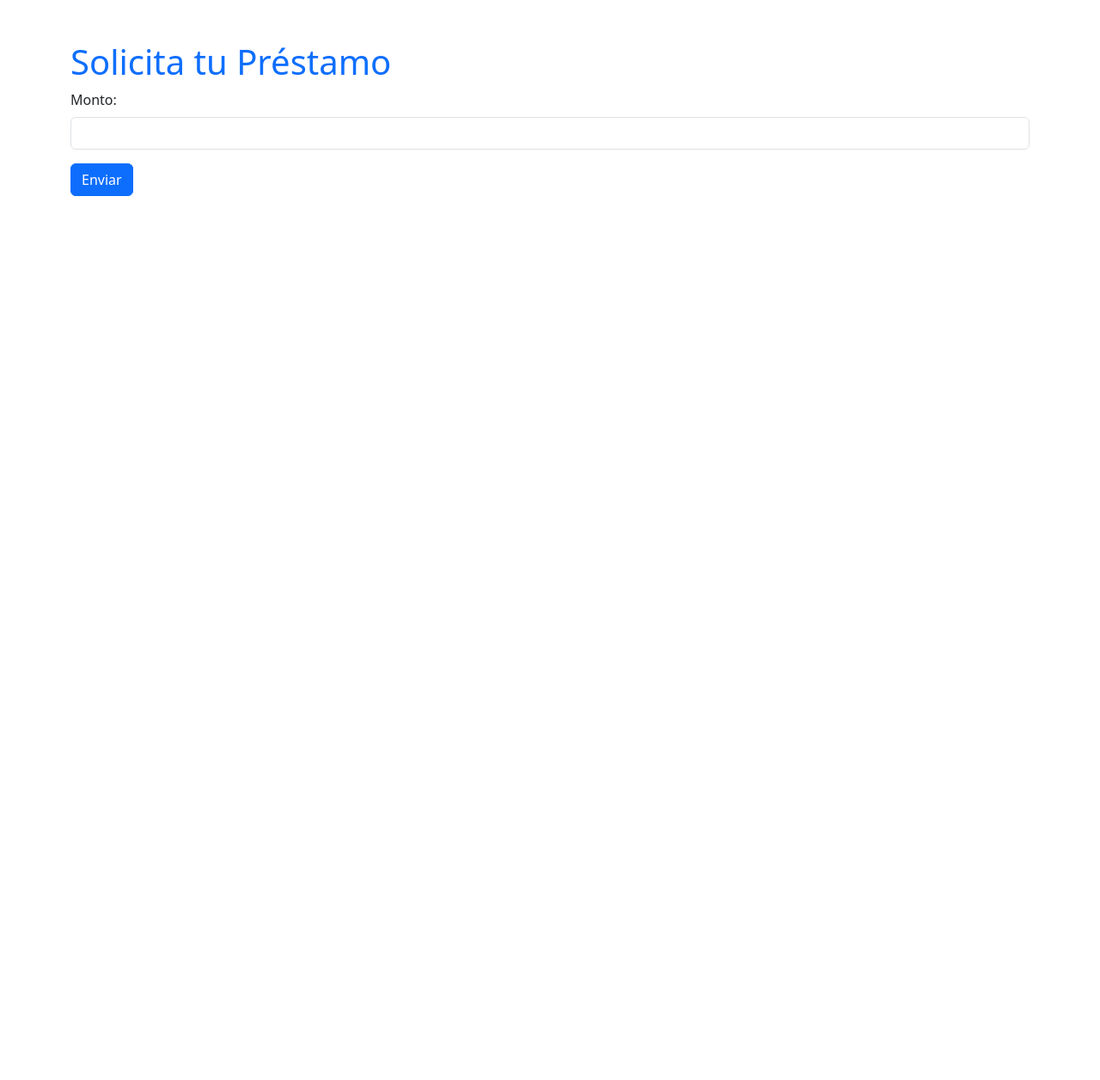
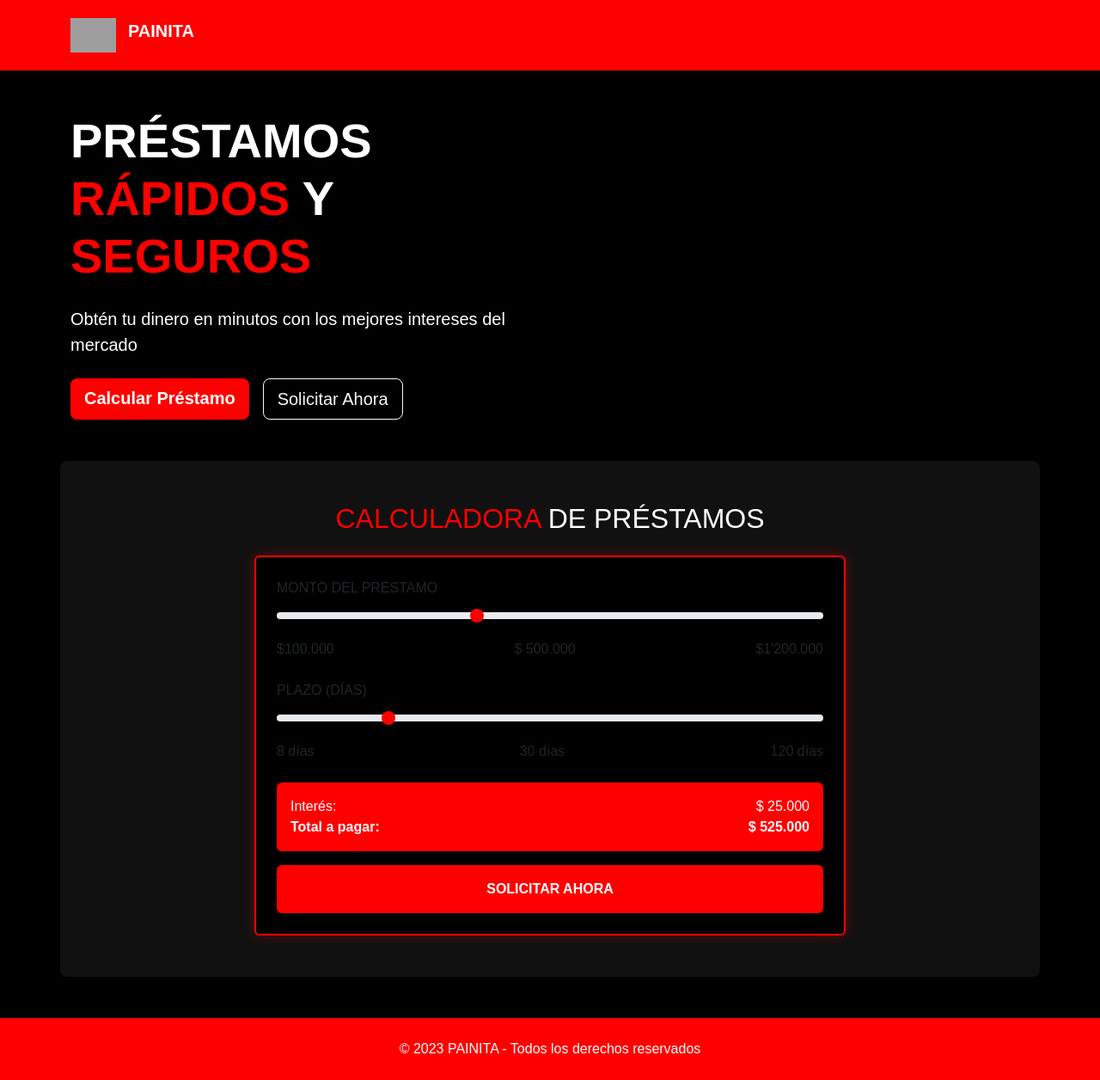
Before and after one commit to Sntg04/painita, a PHP site: page / in a window 1280 px wide. Shown: the whole page at 86% size. Before the commit the page ends 228 px from the top, so only its background shows below. Run offline with PHP 8.4, Linux system fonts and the light colour scheme; grey boxes are pictures that could not be loaded.

```diff
--- a/public/css/styles.css
+++ b/public/css/styles.css
@@ -1,4 +1,56 @@
-.hero-section {
-    background-color: #f8f9fa;
-    padding: 100px 0;
+:root {
+  --red: #FF0000;
+  --black: #000000;
+  --white: #FFFFFF;
 }
+
+/* Colores personalizados */
+.bg-red-custom {
+  background-color: var(--red) !important;
+}
+
+.text-red-custom {
+  color: var(--red) !important;
+}
+
+.bg-dark-custom {
+  background-color: #111111 !important;
+}
+
+.border-red-custom {
+  border: 2px solid var(--red) !important;
+}
+
+.btn-red-custom {
+  background-color: var(--red);
+  color: var(--white);
+  border: none;
+  font-weight: bold;
+}
+
+.btn-red-custom:hover {
+  background-color: #cc0000;
+  color: var(--white);
+}
+
+/* Estilos para la calculadora */
+.form-range::-webkit-slider-thumb {
+  background: var(--red);
+}
+
+.form-range::-moz-range-thumb {
+  background: var(--red);
+}
+
+.form-range::-ms-thumb {
+  background: var(--red);
+}
+
+/* Ajustes generales */
+body {
+  font-family: 'Arial', sans-serif;
+}
+
+.card {
+  box-shadow: 0 0 15px rgba(255, 0, 0, 0.3);
+}
--- a/public/index.html
+++ b/public/index.html
@@ -7,19 +7,88 @@
   <link href="https://cdn.jsdelivr.net/npm/bootstrap@5.3.2/dist/css/bootstrap.min.css" rel="stylesheet">
   <link href="/css/styles.css" rel="stylesheet">
 </head>
-<body>
-  <div class="container mt-5">
-    <h1 class="text-primary">Solicita tu Préstamo</h1>
-    <form id="formPrestamo">
-      <div class="mb-3">
-        <label class="form-label">Monto:</label>
-        <input type="number" class="form-control" id="monto" required>
+<body class="bg-black text-white">
+  <!-- Barra de Navegación -->
+  <nav class="navbar navbar-dark bg-red-custom py-3">
+    <div class="container">
+      <a class="navbar-brand fw-bold" href="#">
+        <img src="/images/logo.png" alt="PAINITA" height="40" class="d-inline-block align-top me-2">
+        PAINITA
+      </a>
+    </div>
+  </nav>
+
+  <!-- Hero Section con Calculadora -->
+  <section class="container my-5">
+    <div class="row">
+      <div class="col-lg-6">
+        <h1 class="display-4 fw-bold mb-4">PRÉSTAMOS <span class="text-red-custom">RÁPIDOS</span> Y <span class="text-red-custom">SEGUROS</span></h1>
+        <p class="lead mb-4">Obtén tu dinero en minutos con los mejores intereses del mercado</p>
+        <div class="d-flex gap-3">
+          <a href="#calculadora" class="btn btn-red-custom btn-lg">Calcular Préstamo</a>
+          <a href="/solicitar" class="btn btn-outline-light btn-lg">Solicitar Ahora</a>
+        </div>
       </div>
-      <button type="submit" class="btn btn-primary">Enviar</button>
-    </form>
-    <div id="resultado" class="mt-3"></div>
-  </div>
+    </div>
+  </section>
 
+  <!-- Calculadora de Préstamos -->
+  <section id="calculadora" class="container bg-dark-custom p-5 rounded-3 mb-5">
+    <h2 class="text-center mb-4"><span class="text-red-custom">CALCULADORA</span> DE PRÉSTAMOS</h2>
+
+    <div class="row justify-content-center">
+      <div class="col-md-8">
+        <div class="card bg-black border-red-custom">
+          <div class="card-body p-4">
+            <!-- Selector de Monto -->
+            <div class="mb-4">
+              <label for="monto" class="form-label">MONTO DEL PRÉSTAMO</label>
+              <input type="range" class="form-range" min="100000" max="1200000" step="50000" id="monto" value="500000">
+              <div class="d-flex justify-content-between mt-2">
+                <span>$100.000</span>
+                <span id="montoValue">$500.000</span>
+                <span>$1'200.000</span>
+              </div>
+            </div>
+
+            <!-- Selector de Plazo -->
+            <div class="mb-4">
+              <label for="plazo" class="form-label">PLAZO (DÍAS)</label>
+              <input type="range" class="form-range" min="8" max="120" step="1" id="plazo" value="30">
+              <div class="d-flex justify-content-between mt-2">
+                <span>8 días</span>
+                <span id="plazoValue">30 días</span>
+                <span>120 días</span>
+              </div>
+            </div>
+
+            <!-- Resultados -->
+            <div class="bg-red-custom text-white p-3 rounded mb-3">
+              <div class="d-flex justify-content-between">
+                <span>Interés:</span>
+                <span id="interes">$25.000</span>
+              </div>
+              <div class="d-flex justify-content-between fw-bold">
+                <span>Total a pagar:</span>
+                <span id="total">$525.000</span>
+              </div>
+            </div>
+
+            <button id="solicitarBtn" class="btn btn-red-custom w-100 py-3 fw-bold">SOLICITAR AHORA</button>
+          </div>
+        </div>
+      </div>
+    </div>
+  </section>
+
+  <!-- Footer -->
+  <footer class="bg-red-custom py-4 mt-5">
+    <div class="container text-center">
+      <p class="mb-0">© 2023 PAINITA - Todos los derechos reservados</p>
+    </div>
+  </footer>
+
+  <script src="https://cdn.jsdelivr.net/npm/bootstrap@5.3.2/dist/js/bootstrap.bundle.min.js"></script>
   <script src="/js/main.js"></script>
 </body>
 </html>
--- a/public/js/main.js
+++ b/public/js/main.js
@@ -1,28 +1,42 @@
-document.getElementById('formPrestamo').addEventListener('submit', async (e) => {
-  e.preventDefault();
+document.addEventListener('DOMContentLoaded', function() {
+  const montoSlider = document.getElementById('monto');
+  const plazoSlider = document.getElementById('plazo');
+  const montoValue = document.getElementById('montoValue');
+  const plazoValue = document.getElementById('plazoValue');
+  const interesElement = document.getElementById('interes');
+  const totalElement = document.getElementById('total');
+  const solicitarBtn = document.getElementById('solicitarBtn');
 
-  const monto = document.getElementById('monto').value;
+  // Formatear dinero
+  const formatter = new Intl.NumberFormat('es-CO', {
+    style: 'currency',
+    currency: 'COP',
+    minimumFractionDigits: 0
+  });
 
-  try {
-    const response = await fetch('/api/prestamos/solicitar', {
-      method: 'POST',
-      headers: {
-        'Content-Type': 'application/json'
-      },
-      body: JSON.stringify({
-        monto: monto,
-        plazo: 30,
-        cliente_id: 1 // Ejemplo
-      })
-    });
+  // Calcular préstamo
+  function calcularPrestamo() {
+    const monto = parseInt(montoSlider.value);
+    const plazo = parseInt(plazoSlider.value);
 
-    const data = await response.json();
-    document.getElementById('resultado').innerHTML = `
-      <div class="alert alert-success">
-        Préstamo #${data.prestamo_id} solicitado correctamente
-      </div>
-    `;
-  } catch (error) {
-    console.error('Error:', error);
+    // Fórmula de interés simple (ejemplo: 5% mensual)
+    const interes = Math.round(monto * 0.05 * (plazo / 30));
+    const total = monto + interes;
+
+    // Actualizar UI
+    montoValue.textContent = formatter.format(monto);
+    plazoValue.textContent = `${plazo} días`;
+    interesElement.textContent = formatter.format(interes);
+    totalElement.textContent = formatter.format(total);
   }
+
+  // Event listeners
+  montoSlider.addEventListener('input', calcularPrestamo);
+  plazoSlider.addEventListener('input', calcularPrestamo);
+  solicitarBtn.addEventListener('click', () => {
+    window.location.href = `/solicitar?monto=${montoSlider.value}&plazo=${plazoSlider.value}`;
+  });
+
+  // Calcular al cargar
+  calcularPrestamo();
 });
```
